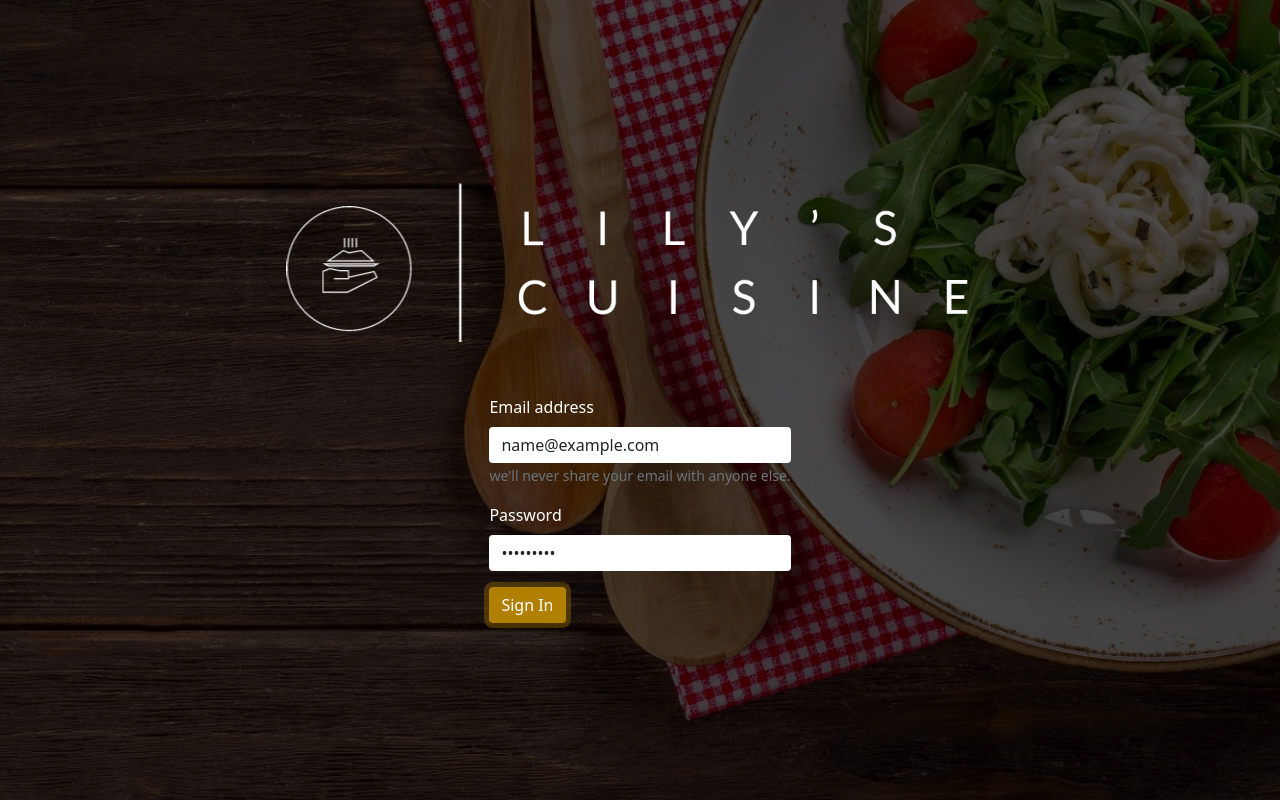
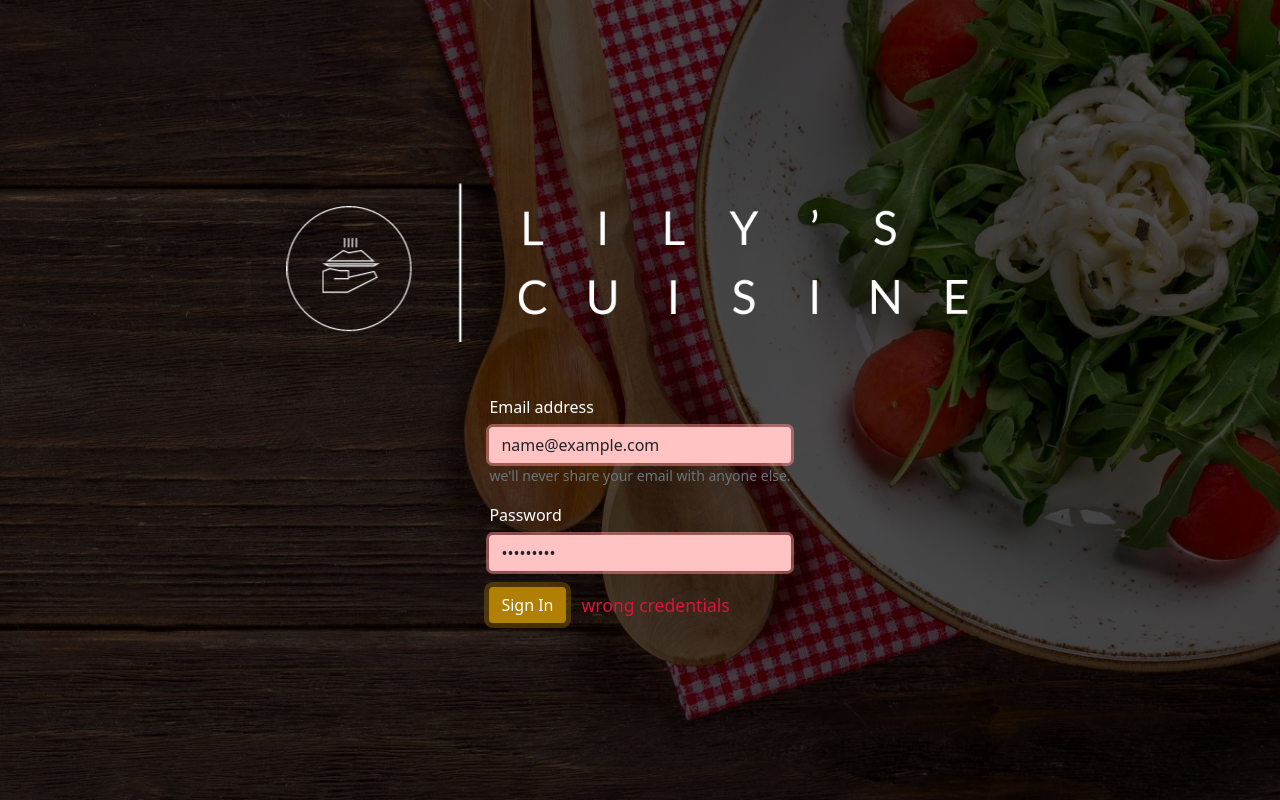
Before and after one commit to DeboraBucci/alkemy-challenge-react, a React (Create React App) app: page / in a window 1280 px wide. Both pictures are taken after typing "name@example.com", "Sample123" into the empty fields and a click on the button "Sign In". Built offline with nearby package versions, Linux system fonts and the light colour scheme; no server answers.

Commit message:
create a state to be able to communicate of the input values were valid or not, if they weren't, a different style will be shown

```diff
--- a/src/App.js
+++ b/src/App.js
@@ -6,6 +6,7 @@ import Axios from "axios";
 
 function App() {
   const [isLoggedIn, setIsLoggedIn] = useState(false);
+  const [formIsValid, setFormIsValid] = useState();
 
   useEffect(() => {
     if (localStorage.getItem("isLoggedIn") === "1") {
@@ -20,10 +21,12 @@ function App() {
     })
       .then(function (response) {
         setIsLoggedIn(true);
+        setFormIsValid(true);
         localStorage.setItem("isLoggedIn", `${response.data.token}`);
       })
       .catch(function (error) {
         console.error(error);
+        setFormIsValid(false);
       });
   };
 
@@ -34,7 +37,7 @@ function App() {
 
   return (
     <div className="app">
-      {!isLoggedIn && <LogIn onLogin={loginHandler} />}
+      {!isLoggedIn && <LogIn onLogin={loginHandler} isValid={formIsValid} />}
       {isLoggedIn && <Home onLogout={logoutHandler} />}
     </div>
   );
--- a/src/components/login/LogIn.js
+++ b/src/components/login/LogIn.js
@@ -6,8 +6,6 @@ import logo from "../../imgs/brand.webp";
 const LogIn = (props) => {
   const [enteredEmail, setEnteredEmail] = useState("");
   const [enteredPassword, setEnteredPassword] = useState("");
-
-  const [formIsValid, setFormIsValid] = useState();
 
   const submitHandler = (e) => {
     e.preventDefault();
@@ -37,9 +35,9 @@ const LogIn = (props) => {
             value={enteredEmail}
             onChange={emailChangeHandler}
             className={`${classes.control} ${
-              formIsValid === false ? classes.invalid : ""
+              props.isValid === false ? classes.invalid : ""
             }`}
-            disabled={formIsValid === true}
+            disabled={""}
           />
           <Form.Text className="text-muted">
             we'll never share your email with anyone else.
@@ -52,10 +50,10 @@ const LogIn = (props) => {
             value={enteredPassword}
             onChange={passwordChangeHandler}
             className={`${classes.control} ${
-              formIsValid === false ? classes.invalid : ""
+              props.isValid === false ? classes.invalid : ""
             }`}
             type="password"
-            disabled={formIsValid === true}
+            disabled={""}
             placeholder="Password"
             required
           />
@@ -63,17 +61,15 @@ const LogIn = (props) => {
         <div className={classes.actions}>
           <Button
             className={classes.btn}
-            disabled={formIsValid === true}
+            disabled={""}
             variant="primary"
             type="submit"
           >
             Sign In
           </Button>
 
-          {formIsValid === false && <p>wrong email or password</p>}
-          {formIsValid === true && (
-            <Spinner className={classes.spinner} animation="border" />
-          )}
+          {props.isValid === false && <p>wrong credentials</p>}
+          {"" && <Spinner className={classes.spinner} animation="border" />}
         </div>
       </Form>
     </section>
```
